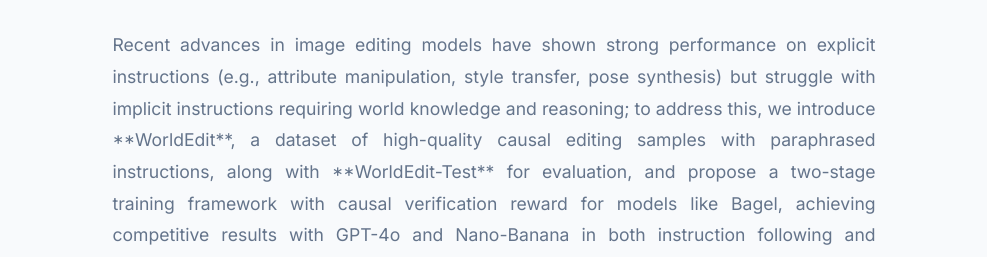
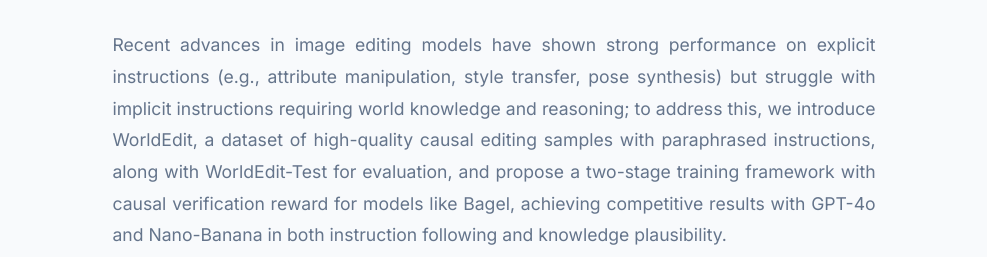
Before and after one commit to worldedit2025/WorldEdit, a plain HTML site: page index.html in a window 1280 px wide. Shown: the part 534-791 px from the top of the page, without its empty margins (146-1133 px from the left). Drawn offline with nearby package versions, Linux system fonts and the light colour scheme; some icons are missing.

Commit message:
Update index.html

```diff
--- a/index.html
+++ b/index.html
@@ -246,7 +246,7 @@
         <div class="content has-text-justified">
           <!-- TODO: Replace with your paper abstract -->
           <p>
-            Recent advances in image editing models have shown strong performance on explicit instructions (e.g., attribute manipulation, style transfer, pose synthesis) but struggle with implicit instructions requiring world knowledge and reasoning; to address this, we introduce **WorldEdit**, a dataset of high-quality causal editing samples with paraphrased instructions, along with **WorldEdit-Test** for evaluation, and propose a two-stage training framework with causal verification reward for models like Bagel, achieving competitive results with GPT-4o and Nano-Banana in both instruction following and knowledge plausibility.
+            Recent advances in image editing models have shown strong performance on explicit instructions (e.g., attribute manipulation, style transfer, pose synthesis) but struggle with implicit instructions requiring world knowledge and reasoning; to address this, we introduce WorldEdit, a dataset of high-quality causal editing samples with paraphrased instructions, along with WorldEdit-Test for evaluation, and propose a two-stage training framework with causal verification reward for models like Bagel, achieving competitive results with GPT-4o and Nano-Banana in both instruction following and knowledge plausibility.
         </div>
       </div>
     </div>
```
